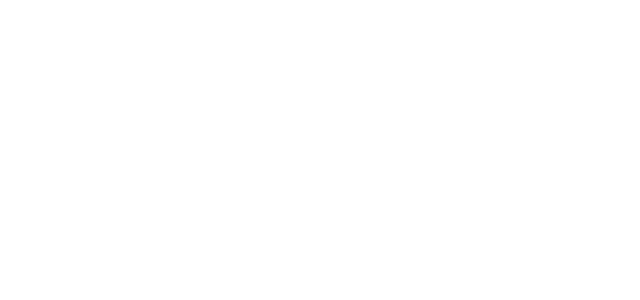
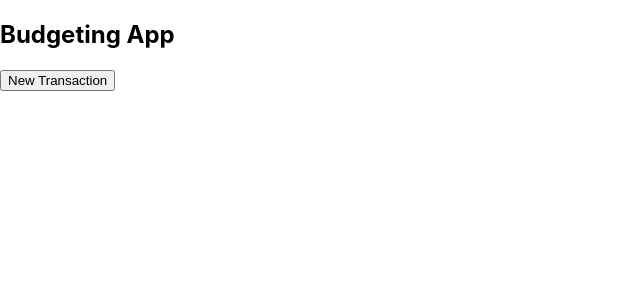
Before and after one commit to laura-williams-1/Budgeting-App-Frontend, a React (Create React App) app: page / in a window 1280 px wide. Shown: the top 300 px of the page, without its empty margins (0-640 px from the left). Built offline with nearby package versions, Linux system fonts and the light colour scheme.

Commit message:
nav bar title and button created

```diff
--- a/src/App.js
+++ b/src/App.js
@@ -1,6 +1,6 @@
 import "./App.css";
 import Nav from "./Components/Nav";
-import Transaction from "./Components/transaction";
+import Transaction from "./Components/Transaction";
 import Index from "./Components/Index";
 import { Routes, Route } from "react-router-dom";
 
--- a/src/Components/Nav.js
+++ b/src/Components/Nav.js
@@ -1,3 +1,8 @@
 export default function Nav() {
-  return <div></div>;
+  return (
+    <nav>
+      <h1>Budgeting App</h1>
+      <button>New Transaction</button>
+    </nav>
+  );
 }
```
